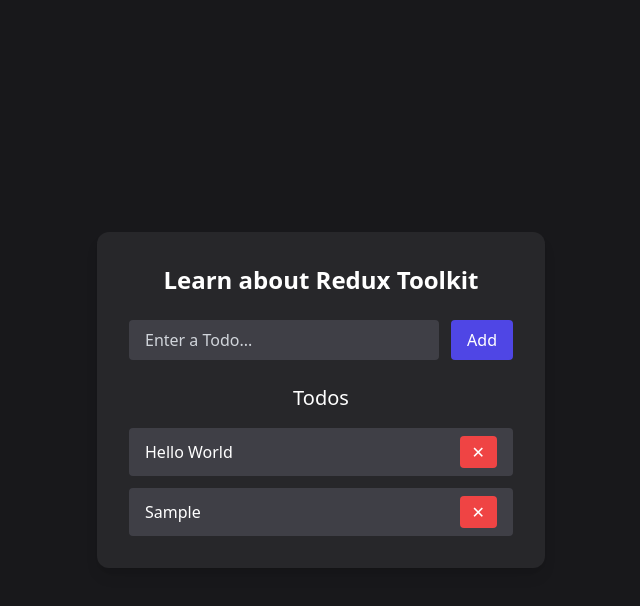
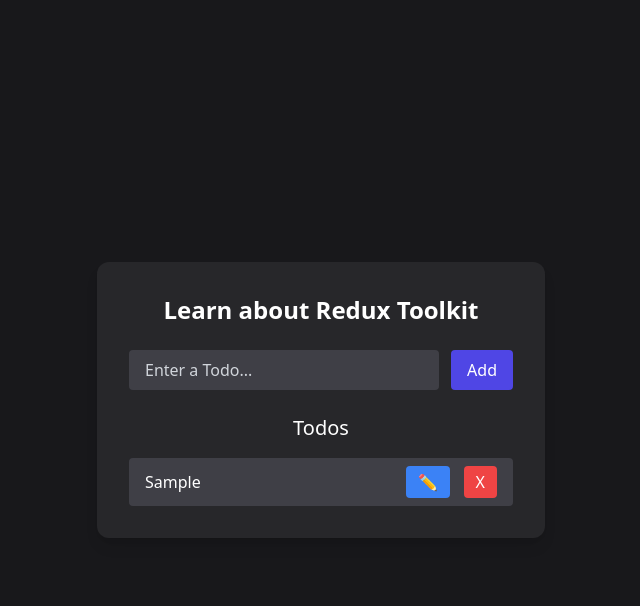
Before and after one commit to Archishmaan74/12_ToDoRTK_react, a React (Vite) app in the folder todoRTK_frontend/: page / in a window 1280 px wide. Both pictures are taken after typing "Sample" into the empty fields and a click on the button "Add". Shown: the top 606 px of the page, without its empty margins (319-959 px from the left). Built offline with nearby package versions, Linux system fonts and the light colour scheme.

Commit message:
implemented edit feature for practise

```diff
--- a/todoRTK_frontend/src/components/Todo.jsx
+++ b/todoRTK_frontend/src/components/Todo.jsx
@@ -1,9 +1,24 @@
 import { useSelector, useDispatch } from "react-redux";
-import { removeTodo } from "../features/todo/todoSlice";
+import { removeTodo, editTodo } from "../features/todo/todoSlice";
+import { useState } from "react";
 
 function Todos() {
   const todos = useSelector((state) => state.todos);
   const dispatch = useDispatch();
+
+  const [editId, setEditId] = useState(null);
+  const [editInput, setEditInput] = useState("");
+
+  const handleEditClick = (todo) => {
+    setEditId(todo.id);
+    setEditInput(todo.textValue);
+  };
+
+  const handleEditSubmit = () => {
+    dispatch(editTodo({ id: editId, textValue: editInput.trim() }));
+    setEditId(null);
+    setEditInput("");
+  };
 
   return (
     <div>
@@ -14,12 +29,36 @@
             key={todo.id}
             className="flex justify-between items-center bg-zinc-700 px-4 py-2 rounded"
           >
-            <span className="text-white">{todo.textValue}</span>
+            {editId === todo.id ? (
+              <input
+                type="text"
+                className="flex-1 bg-zinc-800 text-white px-2 py-1 rounded mr-2"
+                value={editInput}
+                onChange={(e) => setEditInput(e.target.value)}
+              />
+            ) : (
+              <span className="text-white mr-48">{todo.textValue}</span>
+            )}
+            {editId === todo.id ? (
+              <button
+                onClick={handleEditSubmit}
+                className="text-white bg-green-500 hover:bg-green-600 px-3 py-1 rounded transition"
+              >
+                💾
+              </button>
+            ) : (
+              <button
+                onClick={() => handleEditClick(todo)}
+                className="text-white bg-blue-500 hover:bg-blue-600 px-3 py-1 rounded transition"
+              >
+                ✏️
+              </button>
+            )}
             <button
               onClick={() => dispatch(removeTodo(todo.id))}
               className="text-white bg-red-500 hover:bg-red-600 px-3 py-1 rounded transition"
             >
-              ✕
+              X
             </button>
           </li>
         ))}
--- a/todoRTK_frontend/src/features/todo/todoSlice.js
+++ b/todoRTK_frontend/src/features/todo/todoSlice.js
@@ -1,7 +1,7 @@
 import { createSlice, nanoid } from "@reduxjs/toolkit";
 
 const initialState = {
-  todos: [{ id: 1, textValue: "Hello World" }],
+  todos: [],
 };
 
 export const todoSlice = createSlice({
@@ -15,9 +15,16 @@
     removeTodo: (state, action) => {
       state.todos = state.todos.filter((todo) => todo.id !== action.payload);
     },
+    editTodo: (state, action) => {
+      const { id, textValue } = action.payload;
+      const todoToEdit = state.todos.find((todo) => todo.id === id);
+      if (todoToEdit) {
+        todoToEdit.textValue = textValue;
+      }
+    },
   },
 });
 
-export const { addTodo, removeTodo } = todoSlice.actions;
+export const { addTodo, removeTodo, editTodo } = todoSlice.actions;
 
 export default todoSlice.reducer;
```
